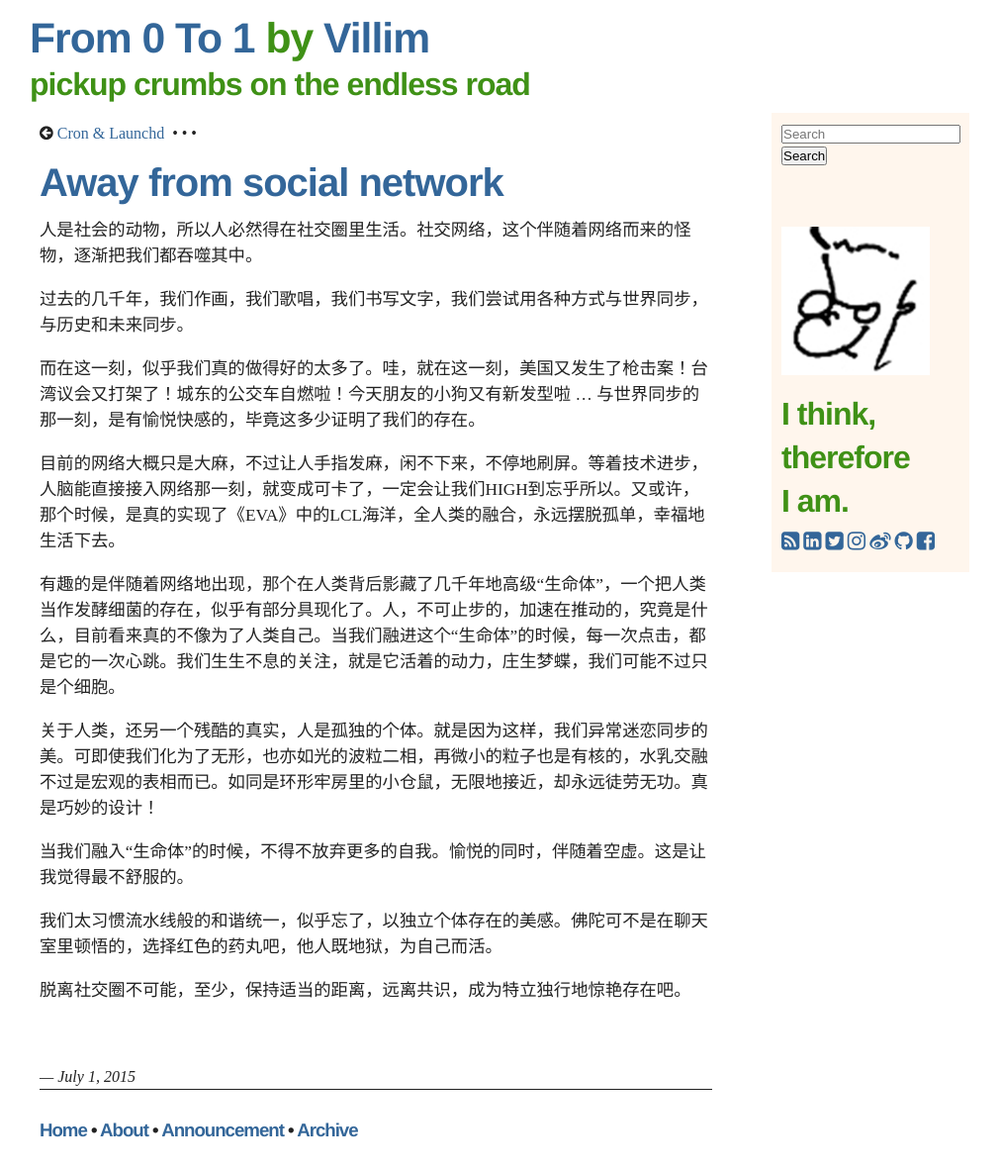
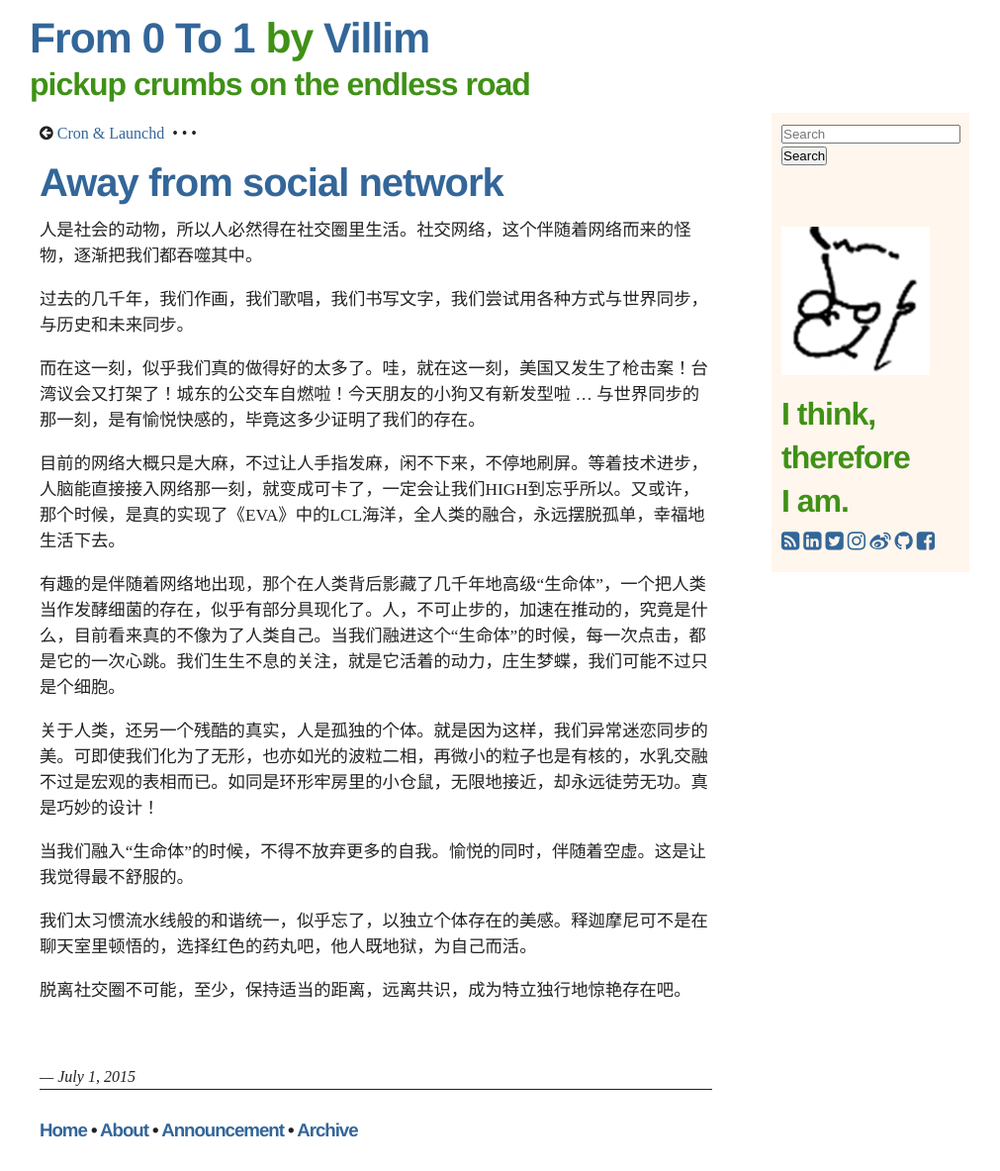
Before and after one commit to villim/villim.github.io, a Jekyll site: the page built from _posts/2015-07-01-away-from-social-network.md, in a window 1280 px wide. Shown: the whole page at 99% size, without its empty margins (135-1146 px from the left). Built offline with Jekyll 4.4.1, drawn with Linux system fonts in a browser that asks for light colours; nearby versions of some CDN libraries; Markdown is read by kramdown in place of the engine named in the settings.

Commit message:
modification

```diff
--- a/_posts/2015-07-01-away-from-social-network.md
+++ b/_posts/2015-07-01-away-from-social-network.md
@@ -18,6 +18,6 @@ layout: post
 
 当我们融入“生命体”的时候，不得不放弃更多的自我。愉悦的同时，伴随着空虚。这是让我觉得最不舒服的。
 
-我们太习惯流水线般的和谐统一，似乎忘了，以独立个体存在的美感。佛陀可不是在聊天室里顿悟的，选择红色的药丸吧，他人既地狱，为自己而活。
+我们太习惯流水线般的和谐统一，似乎忘了，以独立个体存在的美感。释迦摩尼可不是在聊天室里顿悟的，选择红色的药丸吧，他人既地狱，为自己而活。
 
 脱离社交圈不可能，至少，保持适当的距离，远离共识，成为特立独行地惊艳存在吧。
```
